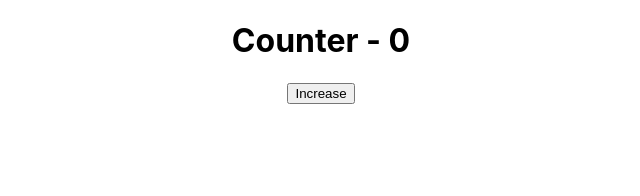
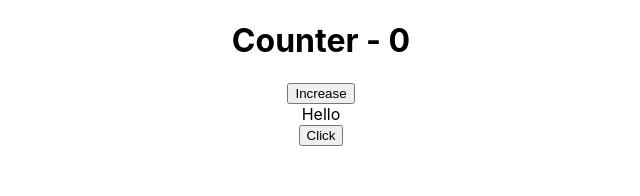
Before and after one commit to Swapnil-Sagar/react-basics, a React (Create React App) app: page / in a window 1280 px wide. Shown: the top 196 px of the page, without its empty margins (319-959 px from the left). Built offline with nearby package versions, Linux system fonts and the light colour scheme.

Commit message:
Event Binding

```diff
--- a/src/App.js
+++ b/src/App.js
@@ -1,10 +1,12 @@
 import Increments from "./components/Increments";
+import EventBinding from "./components/EventBinding";
 import "./App.css";
 
 function App() {
   return (
     <div className="App">
       <Increments />
+      <EventBinding />
     </div>
   );
 }
--- /dev/null
+++ b/src/components/EventBinding.js
@@ -0,0 +1,40 @@
+import React, { Component } from "react";
+
+export class EventBinding extends Component {
+  constructor(props) {
+    super(props);
+
+    this.state = {
+      message: "Hello",
+    };
+
+    // this.clickHandler = this.clickHandler.bind(this);
+  }
+
+  //   clickHandler() {
+  //     this.setState({
+  //       message: "Bye",
+  //     });
+  //   }
+
+  clickHandler = () => {
+    this.setState({
+      message: "Bye",
+    });
+  };
+
+  render() {
+    return (
+      <div>
+        <div>{this.state.message}</div>
+        {/* <button onClick={this.clickHandler.bind(this)}>Click</button> */}
+        {/* OR */}
+        {/* <button onClick={() => this.clickHandler()}>Click</button> */}
+        {/* OR bind in the constructor */}
+        <button onClick={this.clickHandler}>Click</button>
+      </div>
+    );
+  }
+}
+
+export default EventBinding;
```
Also changed, not shown: 1 other file (tests, documents, lock files or other folders).
